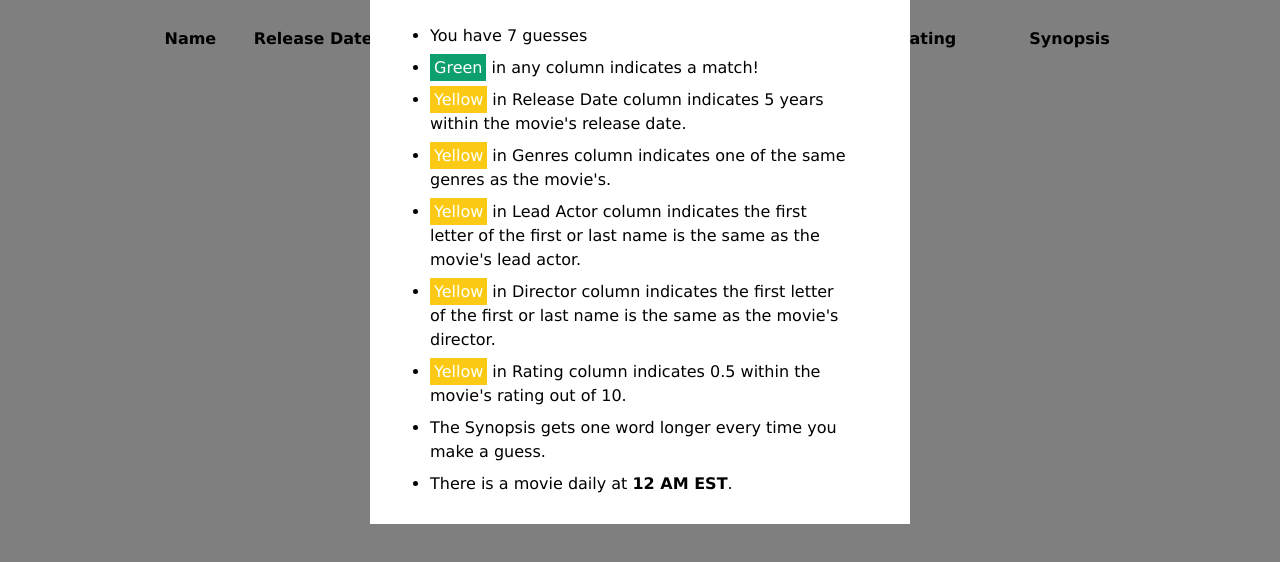
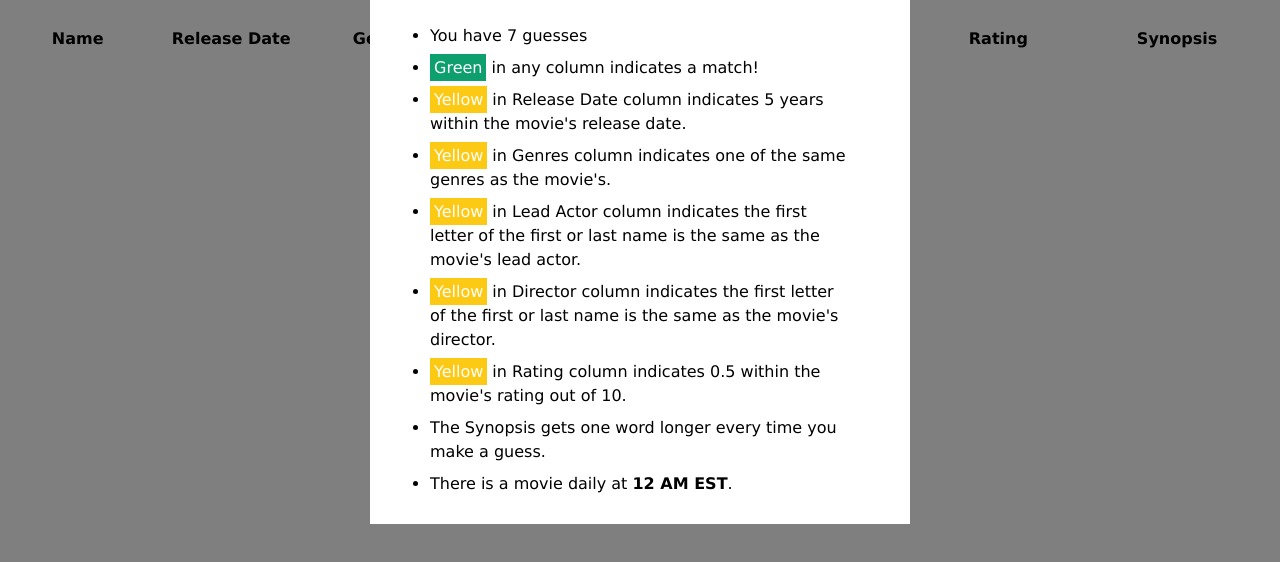
Before and after one commit to Salad24/Cinele, a website: page index.html in a window 1280 px wide. Shown: the part 168-730 px from the top of the page. Drawn offline with Linux system fonts and the light colour scheme; no server answers.

Commit message:
attempt #1 to fix display on mobile

```diff
--- a/CSS/style.css
+++ b/CSS/style.css
@@ -22,7 +22,8 @@ body {
   justify-content: center;
   width: 100%;
   background-color: darkgrey;
-  padding: 16px;
+  padding-top: 16px;
+  padding-bottom: 16px;
 }
 
 #how-to-play-button,
@@ -192,7 +193,7 @@ ul {
 }
 
 #table {
-  width: 80vw;
+  width: 100vw;
   margin-top: 30px;
   align-self: center;
   text-align: center;
@@ -203,3 +204,33 @@ ul {
 .category {
   width: 12%;
 }
+
+@media (max-width: 480px) {
+  #table {
+    font-size: 0.3rem
+  }
+}
+
+@media (min-width: 481px) {
+  #table {
+    font-size: 0.4rem
+  }
+}
+
+@media (min-width: 769px) {
+  #table {
+    font-size: 0.6rem
+  }
+}
+
+@media (min-width: 1025px) {
+  #table {
+    font-size: 0.8rem
+  }
+}
+
+@media (min-width: 1201px) {
+  #table {
+    font-size: 1rem;
+  }
+}
--- a/JS/main.js
+++ b/JS/main.js
@@ -1702,6 +1702,8 @@ function shareLostResult() {
       }
     }
   }
+  string += "\n\nhttps://salad24.github.io/Cinele";
+
   navigator.clipboard.writeText(string).then(function () {
     const shareTexts = document.querySelectorAll(".share-text");
     for (let i = 0; i < shareTexts.length; i++) {
```
